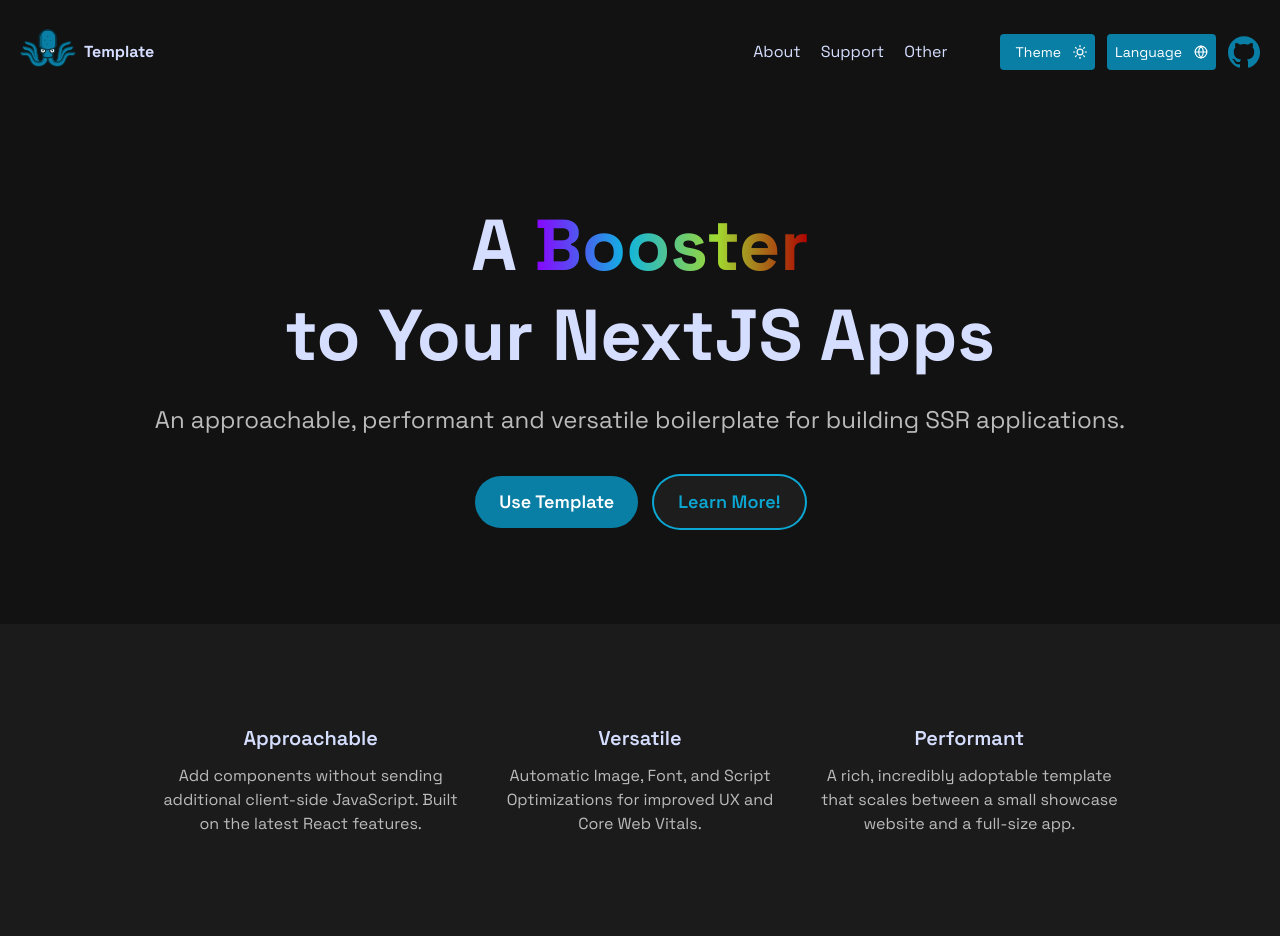
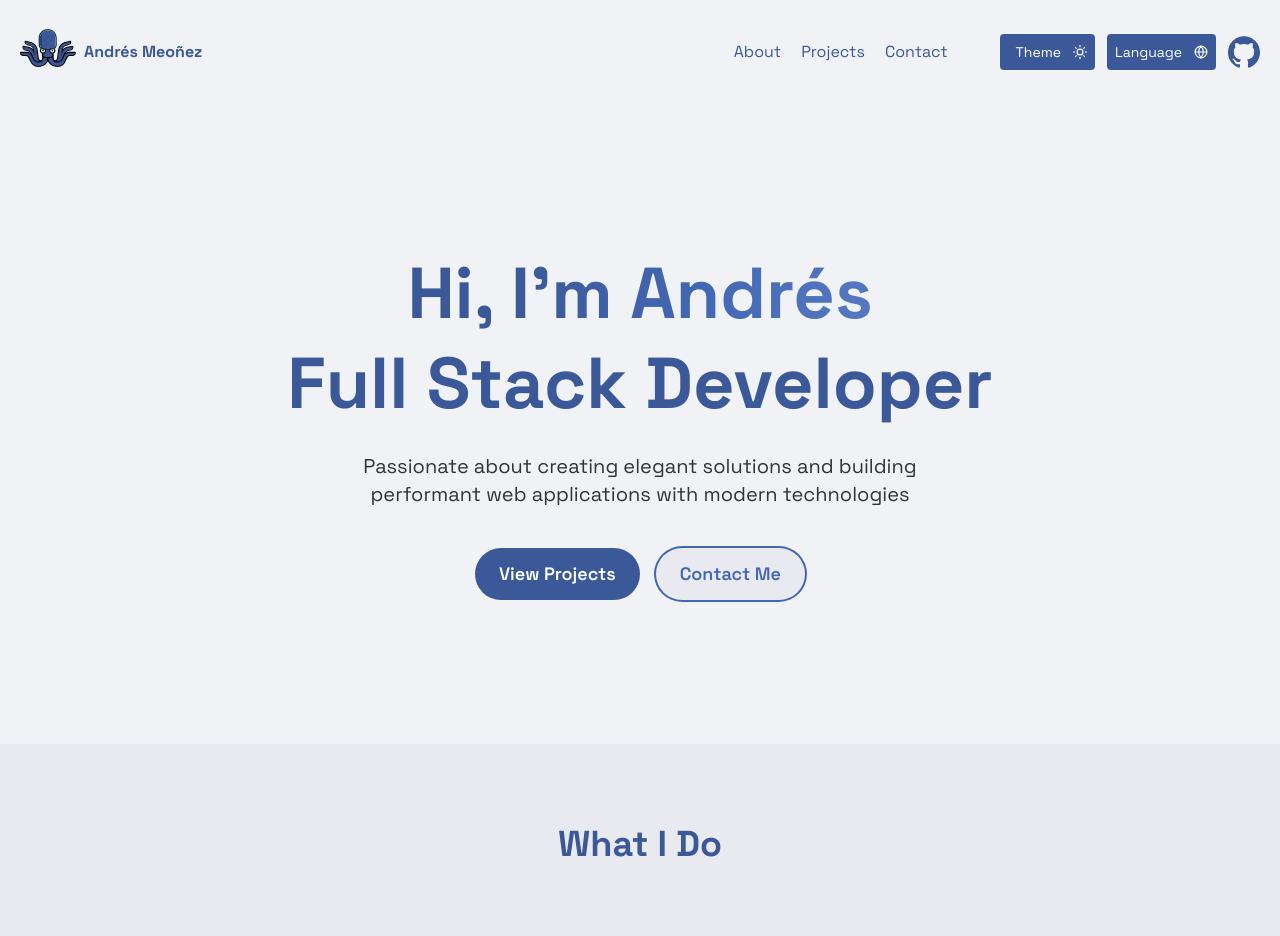
Before and after one commit to JoseanMeonez/professional-page, a Next.js app: page /en in a window 1280 px wide. Shown: the top 936 px of the page. Built offline with nearby package versions, Linux system fonts and the light colour scheme.

Commit message:
feat: first data added to the page

```diff
--- a/src/app/[locale]/components/Header.tsx
+++ b/src/app/[locale]/components/Header.tsx
@@ -18,16 +18,14 @@
           <div className='mb-2 h-14 w-14'>
             <LogoIcon />
           </div>
-          <strong className='mx-2 select-none'>Template</strong>
+          <strong className='mx-2 select-none'>Andrés Meoñez</strong>
         </div>
       </Link>
       <div className='flex flex-row items-center gap-3'>
         <nav className='mr-10 inline-flex gap-5'>
-          <Link lang={locale} href={`/about`}>
-            {t('About')}
-          </Link>
-          <a href=''>{t('Support')}</a>
-          <a href=''>{t('Other')}</a>
+          <Link lang={locale} href='/about'>{t('About')}</Link>
+          <Link lang={locale} href='#projects'>{t('Projects')}</Link>
+          <Link lang={locale} href='#contact'>{t('Contact')}</Link>
         </nav>
         <ThemeSwitch />
         <LangSwitcher />
--- a/src/app/[locale]/layout.tsx
+++ b/src/app/[locale]/layout.tsx
@@ -23,8 +23,8 @@
   variable: '--font-space-grotesk'
 })
 export const metadata: Metadata = {
-  title: 'Next Temp',
-  description: 'create next app By Yahya Parvar!'
+  title: 'Andrés Meoñez | Full Stack Developer',
+  description: 'Professional portfolio of Andrés Meoñez, Full Stack Developer specializing in modern web technologies'
 }
 
 export default function RootLayout({
@@ -46,7 +46,7 @@
         <ThemeProvider
           enableSystem
           attribute='class'
-          defaultTheme='dark'
+          defaultTheme='facebook'
           themes={[
             'light',
             'dark',
--- a/src/app/[locale]/page.tsx
+++ b/src/app/[locale]/page.tsx
@@ -5,63 +5,51 @@
   const t = useTranslations('')
   return (
     <div>
-      <section className='flex flex-col items-center justify-center py-24'>
+      <section className='flex min-h-[80vh] flex-col items-center justify-center py-24'>
         <h1 className='text-center text-7xl font-extrabold leading-tight'>
-          {t('An')}{' '}
+          {t('Hi')},{' '}
           <span className='bg-span-bg bg-clip-text text-transparent'>
-            {t('Booster')}
+            {t("I'm Andrés")}
           </span>
           <br />
-          {t('to_Your_NextJS_Apps')}
+          {t('Full Stack Developer')}
         </h1>
-        <div className='my-6 px-20 text-center text-2xl text-text-secondary'>
-          {t(
-            'An_approachable_performant_and_versatile_boilerplate_for_building_SSR_applications'
-          )}
+        <div className='my-6 max-w-3xl px-20 text-center text-xl text-text-secondary'>
+          {t('Passionate about creating elegant solutions and building performant web applications with modern technologies')}
         </div>
         <div className='mt-4 flex flex-row gap-4'>
-          <a
-            href='https://github.com/new?template_name=nextjs-template&template_owner=yahyaparvar'
-            target='_blank'
-          >
+          <a href='#projects'>
             <Button rounded size='large'>
-              {t('Use_Template')}
+              {t('View Projects')}
             </Button>
           </a>
-          <a
-            href='https://github.com/yahyaparvar/nextjs-template'
-            target='_blank'
-          >
+          <a href='#contact'>
             <Button rounded size='large' variant='secondary'>
-              {t('Learn_More')}
+              {t('Contact Me')}
             </Button>
           </a>
         </div>
       </section>
+
       <section className='bg-background-secondary py-20 max-lg:py-10'>
+        <h2 className='mb-12 text-center text-4xl font-bold'>{t('What I Do')}</h2>
         <div className='mx-auto grid max-w-screen-lg grid-cols-3 gap-7 px-8 py-5 max-lg:max-w-fit max-lg:grid-cols-1 max-lg:gap-10'>
           <div className='text-center'>
-            <h2 className='mb-3  text-xl font-semibold'>{t('Approachable')}</h2>
+            <h3 className='mb-3 text-xl font-semibold'>{t('Frontend Development')}</h3>
             <p className='text-text-secondary max-lg:max-w-[500px]'>
-              {t(
-                'Add_components_without_sending_additional_client_side_JavaScript_Built_on_the_latest_React_features'
-              )}
+              {t('Building modern web applications with Angular, React, and Next.js, focusing on performance and user experience')}
             </p>
           </div>
           <div className='text-center'>
-            <h2 className='mb-3 text-xl font-semibold'>{t('Versatile')}</h2>
+            <h3 className='mb-3 text-xl font-semibold'>{t('Backend Development')}</h3>
             <p className='text-text-secondary max-lg:max-w-[500px]'>
-              {t(
-                'Automatic_Image_Font_and_Script_Optimizations_for_improved_UX_and_Core_Web_Vitals'
-              )}
+              {t('Developing robust server-side solutions using .NET and Laravel, ensuring scalable and maintainable architectures')}
             </p>
           </div>
           <div className='text-center'>
-            <h2 className='mb-3 text-xl font-semibold'>{t('Performant')}</h2>
+            <h3 className='mb-3 text-xl font-semibold'>{t('Full Stack Integration')}</h3>
             <p className='text-text-secondary max-lg:max-w-[500px]'>
-              {t(
-                'A_rich_incredibly_adoptable_template_that_scales_between_a_small_showcase_website_and_a_full_size_app'
-              )}
+              {t('Seamlessly connecting frontend and backend systems to create cohesive, efficient, and powerful web solutions')}
             </p>
           </div>
         </div>
```
